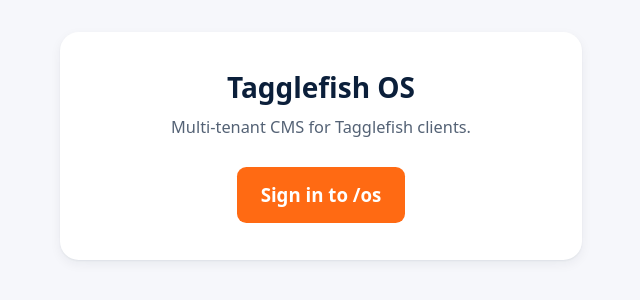
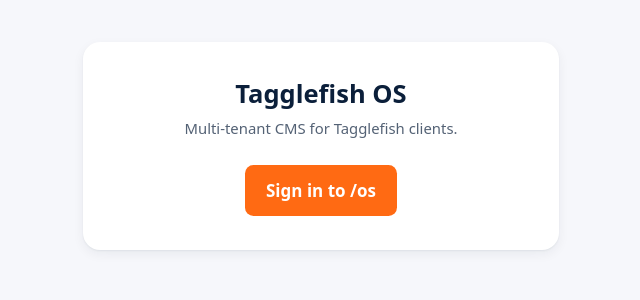
Before and after one commit to branderboy/prowash-website, a Next.js app: page / in a window 1280 px wide. Shown: the part 254-554 px from the top of the page, without its empty margins (319-959 px from the left). Built offline with nearby package versions, Linux system fonts and the light colour scheme.

Commit message:
Reduce base font-size bump from 18.67px to 17px

```diff
--- a/src/app/globals.css
+++ b/src/app/globals.css
@@ -13,7 +13,7 @@ html, body {
 }
 
 html {
-  font-size: 18.67px;
+  font-size: 17px;
 }
 
 body {
```
